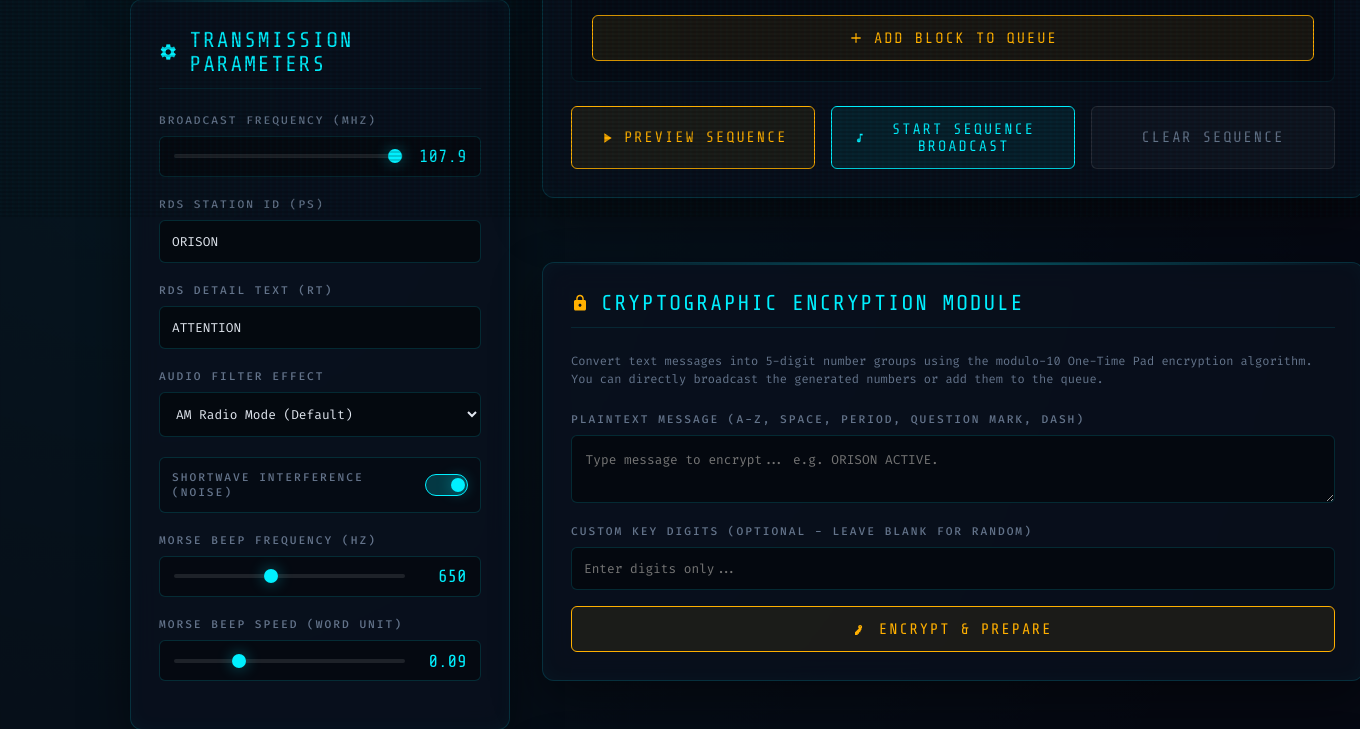
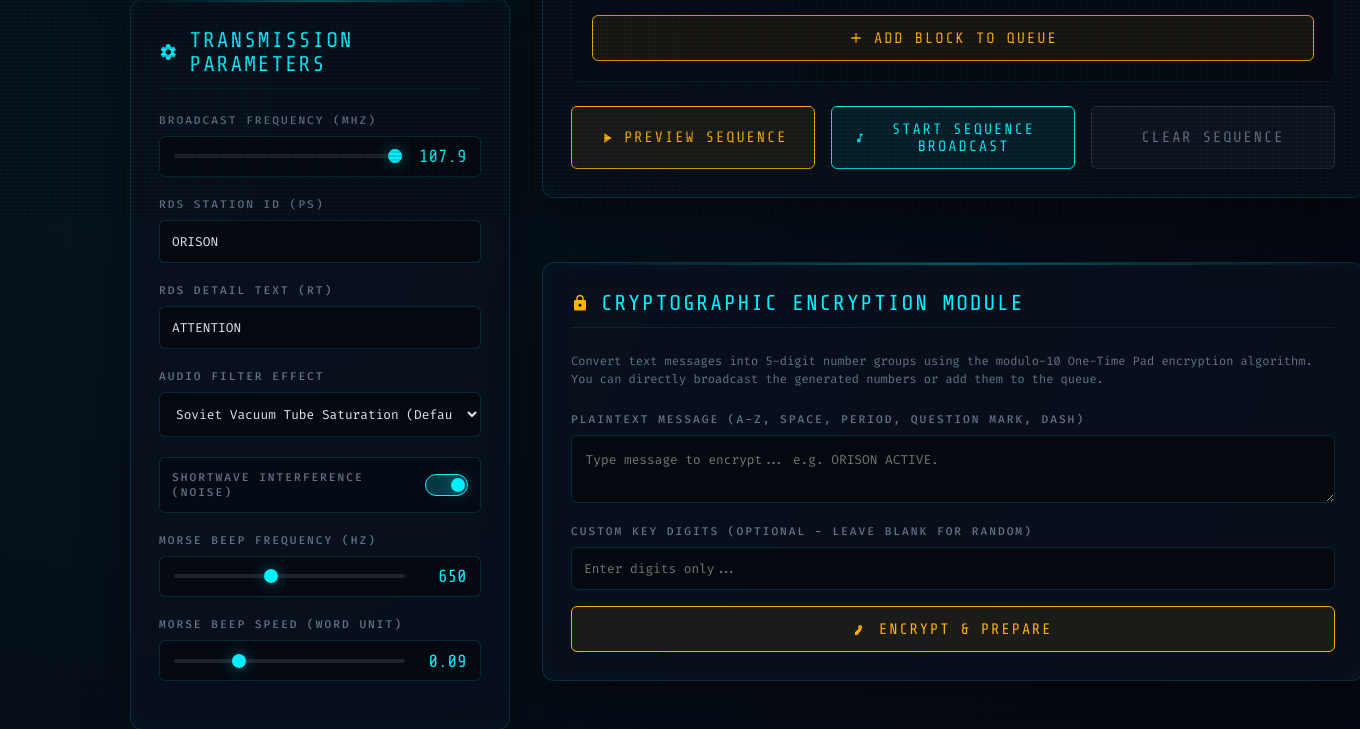
Before and after one commit to cagriakyurt/orison-station, a Flask app: page / in a window 1360 px wide. Shown: the part 583-1312 px from the top of the page. Run offline with Flask 3, Linux system fonts and the light colour scheme; data that the repository does not hold is empty.

Commit message:
Set Soviet Vacuum Tube Saturation as default selected audio filter effect in UI and backend

```diff
--- a/web/app.py
+++ b/web/app.py
@@ -364,7 +364,7 @@ def execute_schedule_broadcast(action_type, params):
     ps = params.get("ps", "ORISON").strip()
     rt = params.get("rt", "ATTENTION").strip()
     noise = params.get("noise") == True
-    filter_mode = params.get("filter", "am").strip()
+    filter_mode = params.get("filter", "saturate").strip()
     morse_freq = str(params.get("morse_freq", "650")).strip()
     morse_speed = str(params.get("morse_speed", "0.09")).strip()
     freq = str(params.get("freq", "107.9")).strip()
@@ -520,7 +520,7 @@ def trigger_action():
     ps = request.form.get("ps", "ORISON").strip()
     rt = request.form.get("rt", "ATTENTION").strip()
     noise = request.form.get("noise") == "true"
-    filter_mode = request.form.get("filter", "am").strip()
+    filter_mode = request.form.get("filter", "saturate").strip()
     morse_freq = request.form.get("morse_freq", "650").strip()
     morse_speed = request.form.get("morse_speed", "0.09").strip()
     freq = request.form.get("freq", "107.9").strip()
@@ -671,7 +671,7 @@ def trigger_sequence():
     ps = data.get("ps", "ORISON").strip()
     rt = data.get("rt", "ATTENTION").strip()
     noise = data.get("noise") == True or data.get("noise") == "true"
-    filter_mode = data.get("filter", "am").strip()
+    filter_mode = data.get("filter", "saturate").strip()
     morse_freq = str(data.get("morse_freq", "650")).strip()
     morse_speed = str(data.get("morse_speed", "0.09")).strip()
     freq = str(data.get("freq", "107.9")).strip()
--- a/web/templates/index.html
+++ b/web/templates/index.html
@@ -1174,10 +1174,10 @@
                 <div class="form-group">
                     <label class="form-label" data-i18n="lbl_filter">Ses Filtre Efekti</label>
                     <select id="filterSelect">
-                        <option value="am" data-i18n="filter_am">AM Telsiz Modu (Varsayılan)</option>
+                        <option value="am" data-i18n="filter_am">AM Telsiz Modu</option>
                         <option value="bunker" data-i18n="filter_bunker">Taktik Sığınak Yankısı (Echo)</option>
                         <option value="tape" data-i18n="filter_tape">Bant Sürüklenmesi (Tremolo)</option>
-                        <option value="saturate" data-i18n="filter_saturate">Sovyet Vakum Tüp Satürasyonu</option>
+                        <option value="saturate" data-i18n="filter_saturate" selected>Sovyet Vakum Tüp Satürasyonu (Varsayılan)</option>
                         <option value="qsb" data-i18n="filter_qsb">İyonosferik Sinyal Dalgalanması (QSB)</option>
                         <option value="flutter" data-i18n="filter_flutter">Analog Bant Titremesi (Flutter)</option>
                         <option value="none" data-i18n="filter_none">Filtresiz (Ham Net Ses)</option>
@@ -1622,8 +1622,8 @@
             },
             // Options in filterSelect
             "filter_am": {
-                "tr": "AM Telsiz Modu (Varsayılan)",
-                "en": "AM Radio Mode (Default)"
+                "tr": "AM Telsiz Modu",
+                "en": "AM Radio Mode"
             },
             "filter_bunker": {
                 "tr": "Taktik Sığınak Yankısı (Echo)",
@@ -1634,8 +1634,8 @@
                 "en": "Tape Drift (Tremolo)"
             },
             "filter_saturate": {
-                "tr": "Sovyet Vakum Tüp Satürasyonu",
-                "en": "Soviet Vacuum Tube Saturation"
+                "tr": "Sovyet Vakum Tüp Satürasyonu (Varsayılan)",
+                "en": "Soviet Vacuum Tube Saturation (Default)"
             },
             "filter_qsb": {
                 "tr": "İyonosferik Sinyal Dalgalanması (QSB)",
```
